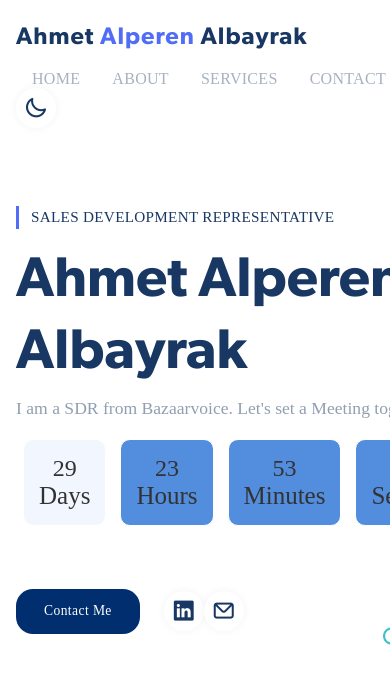
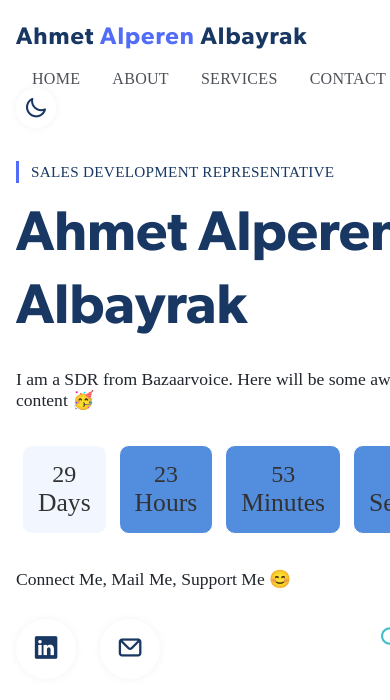
Before and after one commit to AhmetAlperenAlbayrak/aaa.github.io, a plain HTML site: page index.html in a window 390 px wide. Drawn offline with nearby package versions, Linux system fonts and the light colour scheme.

Commit message:
final fixes to beta version added

```diff
--- a/css/style.css
+++ b/css/style.css
@@ -1,15 +1,3 @@
-@import url('https://fonts.googleapis.com/css2?family=Abril+Fatface&family=Poppins:wght@300;400;500;600;700;800&display=swap');
-
-@font-face {
-  font-family: bazaarvoice;
-  src: url("/assets/fonts/bazaarvoice.ttf"); /* IE */
-  src: local('bazaarvoice'), url('/assets/fonts/bazaarvoice.ttf') format('truetype'); /* others */
-}
-@font-face {
-  font-family: gibsonlight;
-  src: url("/assets/fonts/gibson-light-webfont.woff2"); /* IE */
-  src: local('gibsonlight'), url('/assets/fonts/gibson-light-webfont.woff2') format('truetype'); /* others */
-}
 @font-face {
   font-family: gibsonregular;
   src: url("/assets/fonts/gibson-regular-webfont.woff2"); /* IE */
@@ -37,7 +25,7 @@
   --main-color-dark-1: hsl(var(--hue-1), 69%, 50%);
   --main-color-dark-2: hsl(var(--hue-2), 82%, 55%);
   --heading-color: hsl(var(--hue-1), 61%, 24%);
-  --text-color: hsl(var(--hue-1), 17%, 63%);
+  --text-color: hsl(var(--hue-1), 17%, 15%);
   --bg-color-transparent: rgba(255, 255, 255, 0.6);
 }
 
@@ -222,6 +210,8 @@ header.scrolled .logo {
   filter: brightness(80%);
 }
 
+
+
 /* --------------------Showcase Area Styling---------------------- */
 
 .showcase-area {
@@ -245,64 +235,42 @@ header.scrolled .logo {
 
 .showcase-area .heading {
   font-size: 3.5rem;
+  padding-bottom: 1rem;
 }
 
 .showcase-area .text {
   margin: 0.8rem 0;
+  padding-bottom: 1rem;
 }
 
 .cta {
-  margin-top: 3.5rem;
+  margin-top: 0.5rem;
   display: flex;
   align-items: center;
 }
 
-.cta .btn {
+.toggle-btn-social {
+  color: var(--heading-color);
+  min-width: 60px;
+  height: 60px;
+  background-color: var(--bg-color-2);
+  border-radius: 50%;
+  display: flex;
+  align-items: center;
+  align-self: center;
+  justify-content: center;
+  cursor: pointer;
+  font-size: 1.7rem;
+  box-shadow: 0 0 10px 0px rgba(0, 0, 0, 0.05);
+  transition: 0.3s;
   margin-right: 1.5rem;
 }
 
-.btn {
-  display: inline-block;
-  padding: 0.9rem 1.75rem;
-  border-radius: 17px;
-  background-color: var(--main-color-1);
-  color: #fff;
-  font-size: 0.85rem;
-  letter-spacing: 0.4px;
-  text-transform: capitalize;
-  transition: 0.3s;
+.toggle-btn-social:hover {
+  filter: brightness(80%);
 }
 
-.btn:hover {
-  background-color: var(--main-color-dark-1);
-}
 
-.btn.secondary-btn {
-  position: relative;
-  background-color: transparent;
-  color: var(--main-color-1);
-  font-weight: 500;
-  font-size: 0.9rem;
-  letter-spacing: 0px;
-  border-bottom: 2.5px solid var(--main-color-2);
-  border-radius: 0px;
-  padding: 0.15rem 0;
-}
-
-.btn.secondary-btn::before {
-  content: '';
-  position: absolute;
-  width: 0%;
-  height: 2.5px;
-  bottom: -2.5px;
-  left: 0;
-  background-color: var(--main-color-1);
-  transition: 0.3s ease-in-out;
-}
-
-.btn.secondary-btn:hover::before {
-  width: 100%;
-}
 
 .showcase-image {
   position: relative;
@@ -349,6 +317,7 @@ header.scrolled .logo {
   justify-content: flex-start;
   align-items: center;
   text-align: center;
+  padding-bottom: 1rem;
 }
 
 .countdown div {
@@ -357,7 +326,7 @@ header.scrolled .logo {
   border-radius: 10px;
   background: var(--main-color-dark-1);
   opacity: 0.8;
-  margin: 7px;
+  margin: 6px;
 }
 
 .countdown div:first-child {
@@ -366,106 +335,5 @@ header.scrolled .logo {
 
 .countdown span {
   display: block;
-  font-size: 25px;
+  font-size: 1.6rem;
 }
-
-
-
-
-
-/* --------------------OLD---------------------- */
-
-  /* .landing-inner {
-    position: absolute;
-    top: 0;
-    left: 0;
-    width: 100%;
-    height: 100%;
-    display: flex;
-    flex-direction: column;
-    align-items: center;
-    text-align: center;
-    padding-top: 50px;
-  }
-
-  .landing-inner img {
-    width: 100%;
-    max-width: 200px;
-    margin: 0 auto;
-  }
-
-  .landing {
-    position: relative;
-    background-size: cover;
-    background-position: center;
-    height: 100vh;
-  }
-
-  .landing h1 {
-    font-size: 50px;
-  }
-
-  .landing p {
-    font-size: 20px;
-  }
-
-  .countdown {
-    font-size: 50px;
-    display: flex;
-    justify-content: center;
-    align-items: center;
-    text-align: center;
-  }
-
-  .countdown div {
-    padding: 20px;
-    border: 1px #fff solid;
-    border-radius: 10px;
-    background: #000;
-    opacity: 0.7;
-    margin: 5px;
-  }
-
-  .countdown div:first-child {
-    background: #17a2b8;
-  }
-
-  .countdown span {
-    display: block;
-    font-size: 25px;
-  }
-
-  @media (max-width: 650px) {
-
-    .countdown {
-      font-size: 30px;
-      flex-direction: column;
-    }
-
-    .countdown div:first-child {
-      display: block;
-      width: 80%;
-      padding: 10px;
-    }
-  }
-
-
-  @media (max-height: 600px) {
-    img {
-      width: 20%;
-    }
-
-    p {
-      display: none;
-    }
-  }
-
-  @media (max-height: 400px) {
-     img {
-      padding-bottom: 30px;
-    }
-
-    h1 {
-      display: none;
-    }
-  } */
--- a/index.html
+++ b/index.html
@@ -1,10 +1,5 @@
 <!DOCTYPE html>
-<!--[if lt IE 7]>      <html class="no-js lt-ie9 lt-ie8 lt-ie7"> <![endif]-->
-<!--[if IE 7]>         <html class="no-js lt-ie9 lt-ie8"> <![endif]-->
-<!--[if IE 8]>         <html class="no-js lt-ie9"> <![endif]-->
-<!--[if gt IE 8]><!-->
 <html class="no-js" lang="en-US">
-<!--<![endif]-->
 
 <head>
     <meta charset="UTF-8" />
@@ -34,13 +29,7 @@
     <meta property="og:image:secure_url" content="images//hom-banner-compressed.jpg" />
     <meta property="og:image:width" content="1200" />
     <meta property="og:image:height" content="660" />
-    <!--twitter description-->
-    <meta name="twitter:card" content="summary_large_image" />
-    <meta name="twitter:description" content="." />
-    <meta name="twitter:title" content="" />
-    <meta name="twitter:site" content="@" />
-    <meta name="twitter:image" content="images/hom-banner-compressed.jpg" />
-    <meta name="twitter:creator" content="@" />
+
     <!--opengraph tags for location or address for information panel in google-->
     <meta name="og:latitude" content="" />
     <meta name="og:longitude" content="" />
@@ -81,13 +70,14 @@
                 <div class="showcase-info">
                     <h3 class="sub-heading">Sales Development Representative</h3>
                     <h1 class="heading">Ahmet Alperen Albayrak</h1>
-                    <p class="text">I am a SDR from Bazaarvoice. Let's set a Meeting together.</p>
+                    <p class="text">I am a SDR from Bazaarvoice. Here will be some awesome content 🥳</p>
                     <div class="countdown"></div>
+                    <p class="text">Connect Me, Mail Me, Support Me 😊</p>
                     <div class="cta">
-                        <a href="#" class="btn">Contact Me</a>
                         <a href="https://www.linkedin.com/in/ahmetalperenalbayrak/"><i
-                                class="uil uil-linkedin toggle-btn"></i></a>
-                        <a href="mailto:ahmet.alperen@bazaarvoice.com"><i class="uil uil-envelope toggle-btn"></i></a>
+                                class="uil uil-linkedin toggle-btn-social"></i></a>
+                        <a href="mailto:ahmet.alperen@bazaarvoice.com"><i
+                                class="uil uil-envelope toggle-btn-social"></i></a>
                     </div>
                 </div>
                 <div class="showcase-image">
@@ -99,30 +89,6 @@
         </section>
     </main>
 
-
-
-    <!-- <section class="landing">
-        <div class="landing-inner">
-            <h1>Welcome to the beta version of SDR of Bazaarvoice</h1>
-            <img src="/img/bazaarvoice-logo-2.png" alt="Logo" srcset="">
-            <img src="/img/Hello.gif" alt="Hello there" width="800" />
-
-
-            <p>Start your Customer Journey with BV Lorem ipsum dolor sit amet consectetur adipisicing elit. Id eos
-                consequatur labore minus obcaecati. Harum non voluptatibus dolores hic tenetur doloribus voluptatem
-                inventore, illum officiis, earum eius, accusantium nulla asperiores nesciunt soluta? Accusamus
-                explicabo, cumque assumenda quisquam voluptates temporibus aperiam ullam vel voluptate ut nisi fugiat
-                obcaecati animi distinctio totam provident eius exercitationem porro in autem, consectetur quasi facere
-                mollitia. Quibusdam maiores natus quisquam impedit porro tenetur exercitationem, nisi eius soluta
-                ratione iure mollitia voluptates! Dolor enim similique odit id consequuntur facere quod veniam, quam
-                inventore fuga veritatis nostrum laboriosam nesciunt quia animi autem? Odio velit molestias nemo sequi
-                voluptate.</p>
-            <h2>Coming Soon</h2>
-            <div class="countdown"></div>
-        </div>
-    </section> -->
-
-
     <script src="/js/main.js" async defer></script>
 </body>
 
```
